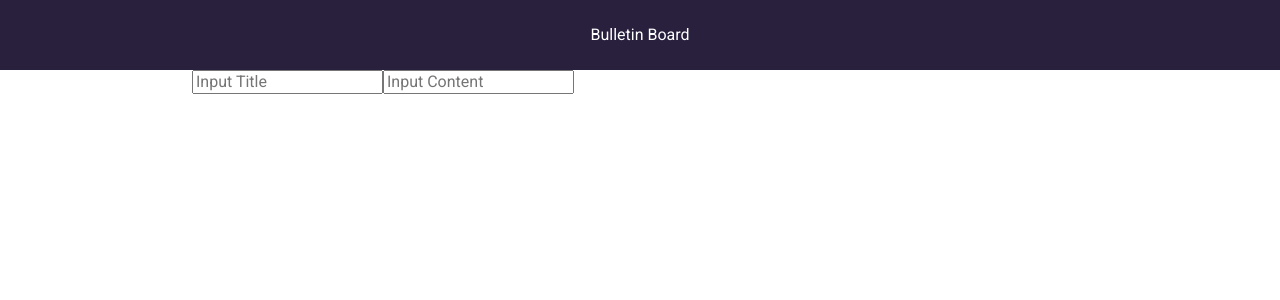
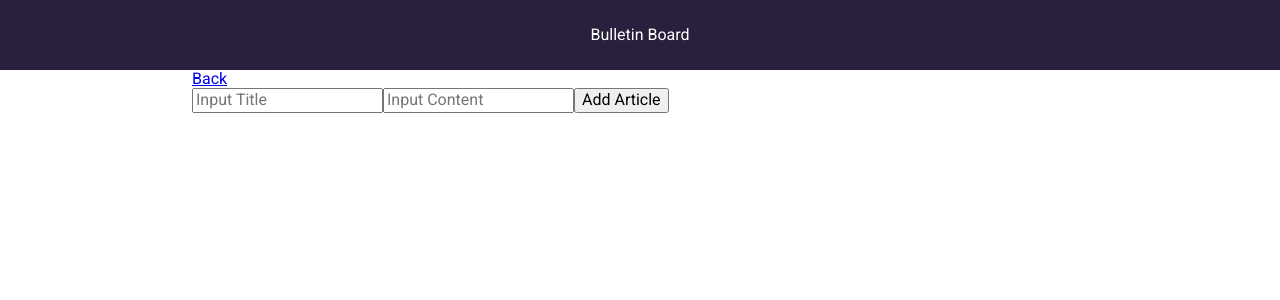
Before and after one commit to KeithRussel/bulletinboard, a React (Create React App) app: page /addarticle in a window 1280 px wide. Shown: the top 300 px of the page. Built offline with nearby package versions, Linux system fonts and the light colour scheme.

Commit message:
Execute the localstorage for frontend data

```diff
--- a/src/Components/Forms/AddArticleForm.js
+++ b/src/Components/Forms/AddArticleForm.js
@@ -1,10 +1,31 @@
 import React from "react";
 
-const AddArticleForm = () => {
+const AddArticleForm = ({
+  title,
+  setTitle,
+  content,
+  setContent,
+  handleSubmit,
+}) => {
   return (
-    <form>
-      <input type="text" placeholder="Input Title" />
-      <input type="text" placeholder="Input Content" />
+    <form onSubmit={handleSubmit}>
+      <input
+        type="text"
+        placeholder="Input Title"
+        name="title"
+        value={title}
+        onChange={(e) => setTitle(e.target.value)}
+        required
+      />
+      <input
+        type="text"
+        placeholder="Input Content"
+        name="content"
+        value={content}
+        onChange={(e) => setContent(e.target.value)}
+        required
+      />
+      <input type="submit" value="Add Article" />
     </form>
   );
 };
--- a/src/Screens/AddArticleScreen.js
+++ b/src/Screens/AddArticleScreen.js
@@ -1,10 +1,41 @@
-import React from "react";
+import React, { useState } from "react";
+import { Link } from "react-router-dom";
 import AddArticleForm from "../Components/Forms/AddArticleForm";
+import { useLocalStorage } from "../Components/LocalStorage/localStorage";
 
 const AddArticleScreen = () => {
+  const [title, setTitle] = useState("");
+  const [content, setContent] = useState("");
+
+  const [articleList, setArticleList] = useLocalStorage("articles", []);
+
+  const addArticle = (title, content) => {
+    setArticleList([
+      ...articleList,
+      {
+        title: title,
+        content: content,
+      },
+    ]);
+  };
+
+  const handleSubmit = (e) => {
+    e.preventDefault();
+    addArticle(title, content);
+    setTitle("");
+    setContent("");
+  };
+
   return (
     <div>
-      <AddArticleForm />
+      <Link to="/">Back</Link>
+      <AddArticleForm
+        title={title}
+        setTitle={setTitle}
+        content={content}
+        setContent={setContent}
+        handleSubmit={handleSubmit}
+      />
     </div>
   );
 };
--- a/src/Screens/HomeScreen.js
+++ b/src/Screens/HomeScreen.js
@@ -5,19 +5,20 @@ import { useLocalStorage } from "../Components/LocalStorage/localStorage";
 
 const HomeScreen = () => {
   const [articleList, setArticleList] = useLocalStorage("articles", []);
-  const [testData, setTestData] = useState([
-    {
-      title: "Sample Title",
-      content: "Sample Content",
-    },
-    {
-      title: "Sample Title 2",
-      content: "Sample Content 2",
-    },
-  ]);
+  // const [testData, setTestData] = useState([
+  //   {
+  //     title: "Sample Title",
+  //     content: "Sample Content",
+  //   },
+  //   {
+  //     title: "Sample Title 2",
+  //     content: "Sample Content 2",
+  //   },
+  // ]);
+
   return (
     <div>
-      <Articles articles={testData} />
+      <Articles articles={articleList} />
       <Link to="addarticle">Add Article</Link>
     </div>
   );
```
